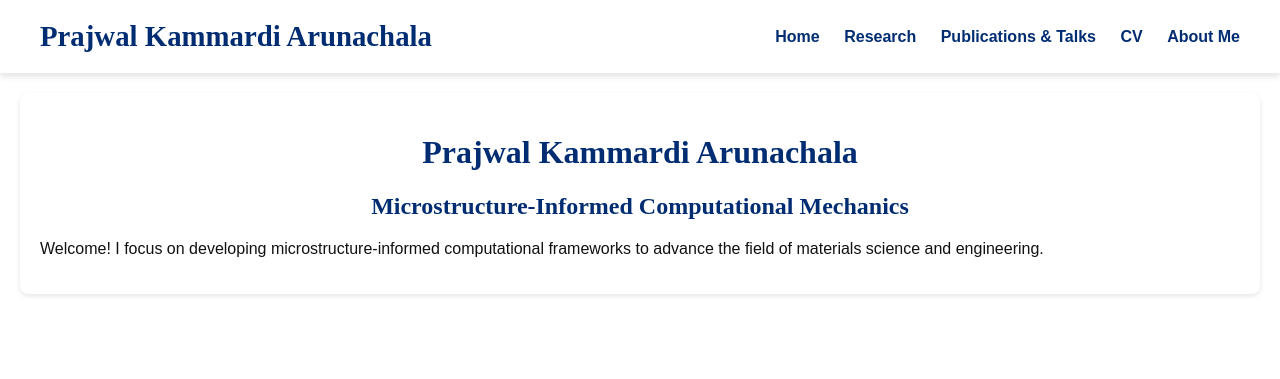
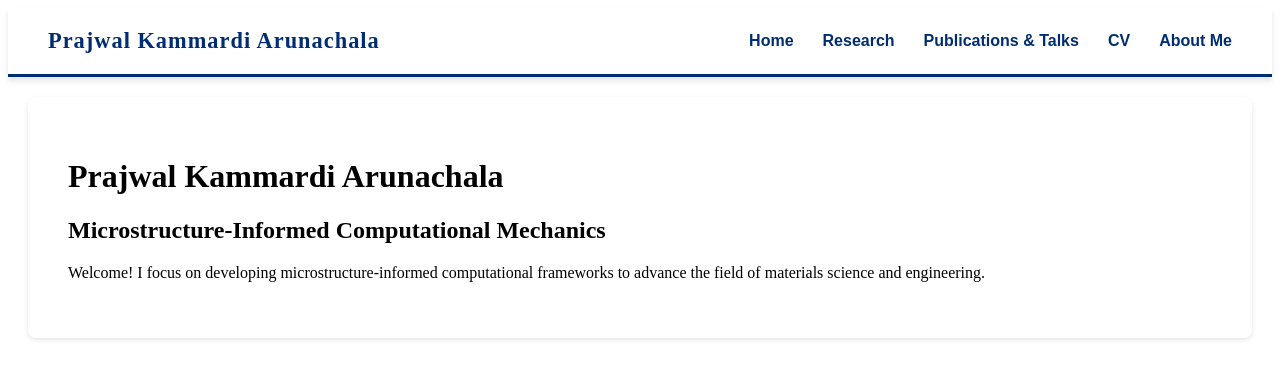
Before and after one commit to prajwalka/prajwalka.github.io, a Jekyll site: the page built from index.md, in a window 1280 px wide. Shown: the top 379 px of the page. Built offline with Jekyll 4.4.1, drawn with Linux system fonts in a browser that asks for light colours; some web fonts are replaced.

Commit message:
Changed header3

```diff
--- a/assets/style.css
+++ b/assets/style.css
@@ -1,33 +1,31 @@
-body {
-  font-family: 'Computer Modern Sans', sans-serif;
-  margin: 0;
-  padding: 0;
-  background: #ffffff;
-  color: #111111;
-}
-
+/* Header Styling */
 header {
   display: flex;
   justify-content: space-between;
   align-items: center;
   background-color: #ffffff;
   padding: 20px 40px;
-  box-shadow: 0 4px 6px rgba(0, 0, 0, 0.1);
+  box-shadow: 0 4px 6px rgba(0, 0, 0, 0.1);  /* Light shadow below */
+  margin-bottom: 20px;  /* Added bottom margin for separation from content */
+  border-bottom: 3px solid #002D72;  /* Subtle border for clean separation */
 }
 
+/* Title Styling */
 header .site-title {
   font-family: 'Libre Baskerville', serif;
-  font-size: 1.8em;
+  font-size: 1.4em;  /* Adjusted size */
   font-weight: bold;
   color: #002D72;
   text-decoration: none;
+  letter-spacing: 1px;  /* Slight letter spacing for elegance */
 }
 
+/* Navigation links styling */
 nav a {
   font-family: 'Computer Modern Sans', sans-serif;
   color: #002D72;
   text-decoration: none;
-  margin-left: 20px;
+  margin-left: 25px;  /* Increased spacing between links */
   font-weight: bold;
   transition: color 0.3s ease, transform 0.2s ease;
 }
@@ -37,16 +35,11 @@ nav a:hover {
   transform: scale(1.1);
 }
 
+/* Add padding to the main content */
 main {
   background: white;
-  padding: 20px;
+  padding: 40px;
   margin: 20px;
   border-radius: 8px;
   box-shadow: 0 2px 5px rgba(0,0,0,0.1);
 }
-
-h1, h2, h3 {
-  font-family: 'Libre Baskerville', serif;
-  color: #002D72;
-  text-align: center;
-}
```
